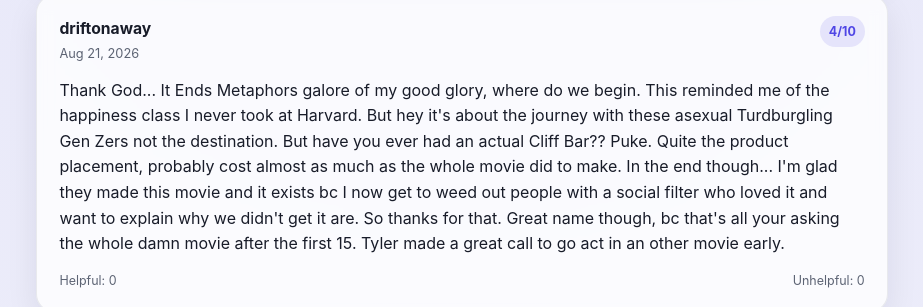
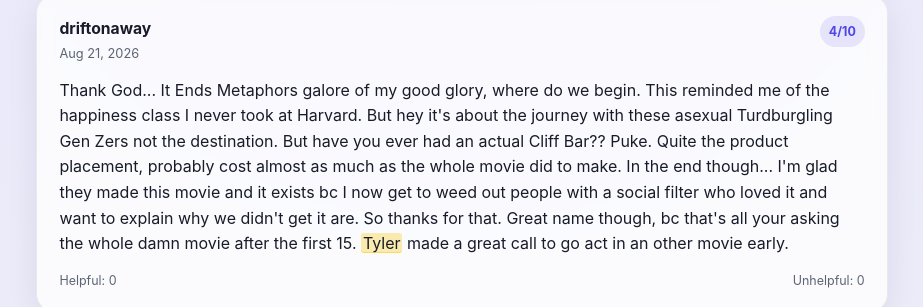
Before and after one commit to bradlylewis/my-review-app, a website: page index.html in a window 1280 px wide. Shown: the part 263-570 px from the top of the page, without its empty margins (178-1101 px from the left). Drawn offline with Linux system fonts and the light colour scheme.

Commit message:
Update review fetching workflow and enhance review highlighting
- Change cron schedule to run hourly
- Add highlightMatches function to emphasize filtered words in reviews
- Update renderReviews to use highlighted text
- Style adjustments for highlighted text in CSS

```diff
--- a/script.js
+++ b/script.js
@@ -57,6 +57,12 @@ function matchesFilter(reviewText) {
   return FILTER_WORDS.some((word) => normalized.includes(word));
 }
 
+function highlightMatches(text = '') {
+  const escaped = escapeHtml(text);
+  const regex = /(mitchell|tyler)/gi;
+  return escaped.replace(regex, '<mark>$&</mark>');
+}
+
 async function loadReviews() {
   const url = `reviews.json?t=${Date.now()}`;
   const response = await fetch(url, { cache: 'no-store' });
@@ -96,7 +102,7 @@ function renderReviews(reviews) {
         </div>
         <span class="rating">${escapeHtml(rating)}</span>
       </div>
-      <p>${escapeHtml(text)}</p>
+      <p>${highlightMatches(text)}</p>
       <div class="review-footer">
         <span>Helpful: ${upVotes}</span>
         <span>Unhelpful: ${downVotes}</span>
--- a/styles.css
+++ b/styles.css
@@ -184,6 +184,14 @@ h1 {
   border-color: rgba(220, 38, 38, 0.12);
 }
 
+mark {
+  background: rgba(250, 204, 21, 0.35);
+  color: inherit;
+  border-radius: 0.2rem;
+  padding: 0 0.12rem;
+  box-shadow: inset 0 -1px 0 rgba(250, 204, 21, 0.55);
+}
+
 @media (min-width: 640px) {
   .page-shell {
     padding-left: 1.5rem;
```
Also changed, not shown: .github/workflows/update-reviews.yml.
